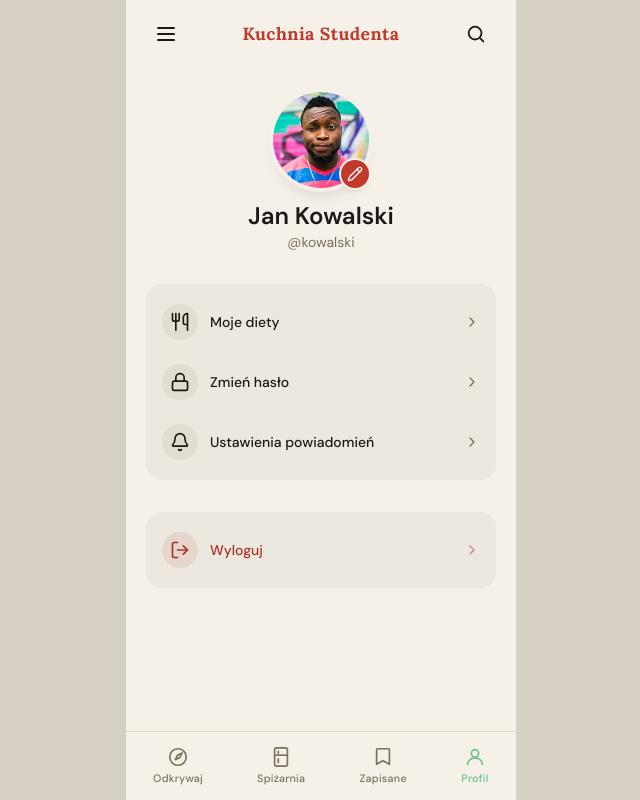
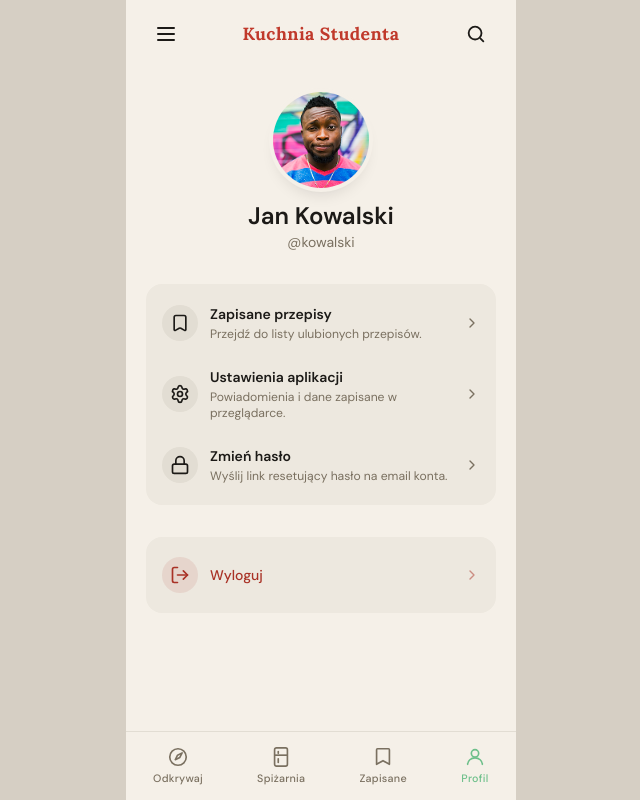
Before and after one commit to zuzka-szczelina/studenckie_przepisy, a React (Vite) app in the folder studenckie_przepisy/: page /profil in a window 1280 px wide. Shown: the whole page, without its empty margins (319-959 px from the left). Built offline with nearby package versions, Linux system fonts and the light colour scheme; no server answers; sample sign-in values are in the browser's storage.

Commit message:
feat: update profile screen to remove mockups and add real features

```diff
--- a/studenckie_przepisy/src/components/profil/ProfileHeader.tsx
+++ b/studenckie_przepisy/src/components/profil/ProfileHeader.tsx
@@ -4,10 +4,11 @@ type ProfilHeaderProps = {
   username: string;
   userTag: string;
   avatar?: string;
+  onEdit?: () => void;
 }
 
 const ProfilHeader = (
-    { username, userTag, avatar }: ProfilHeaderProps
+    { username, userTag, avatar, onEdit }: ProfilHeaderProps
 ) => {
     return (
         <div
@@ -19,12 +20,16 @@ const ProfilHeader = (
                     alt={username}
                     className="w-24 h-24 rounded-full object-cover ring-4 ring-bg shadow-lg"
                 />
+                {onEdit && (
                     <button
+                        type="button"
+                        onClick={onEdit}
                         className="absolute bottom-0 right-0 w-7 h-7 bg-primary rounded-full flex items-center justify-center shadow-md ring-2 ring-bg"
                         aria-label="Edytuj zdjęcie"
                     >
                         <Pencil className="w-4 h-4 text-white"/>
                     </button>
+                )}
             </div>
             <h2 className="text-2xl font-bold text-text mt-3">{username}</h2>
             <p className="text-sm text-muted">{userTag}</p>
--- a/studenckie_przepisy/src/components/profil/ProfileMenuItem.tsx
+++ b/studenckie_przepisy/src/components/profil/ProfileMenuItem.tsx
@@ -5,19 +5,32 @@ import type { LucideIcon } from 'lucide-react'
 export type ProfileMenuItemProps = {
     icon: LucideIcon,
     text: string,
+    description?: string,
+    onClick?: () => void,
 }
 
 
-const ProfileMenuItem = ( {icon: Icon, text}: ProfileMenuItemProps) => {
+const ProfileMenuItem = ( {icon: Icon, text, description, onClick}: ProfileMenuItemProps) => {
     return (
-        <button className='relative flex items-center gap-3 w-full py-3'>
+        <button
+            type="button"
+            onClick={onClick}
+            className='relative flex items-center gap-3 w-full py-3 transition-colors hover:text-primary'
+        >
             <div
                 className="w-9 h-9 bg-surface2 rounded-full flex items-center justify-center flex-shrink-0"
                 aria-label={text}
             >
                 <Icon className="w-5 h-5 text-text"/>
             </div>
-            <p className='flex-1 text-left text-sm font-medium text-text'>{text}</p>
+            <div className="flex-1 text-left">
+                <p className='text-sm font-semibold text-text'>{text}</p>
+                {description && (
+                    <p className="mt-0.5 text-[0.76rem] leading-snug text-muted">
+                        {description}
+                    </p>
+                )}
+            </div>
             <ChevronRight className='w-4 h-4 text-muted flex-shrink-0'/>
         </button>
     )
--- a/studenckie_przepisy/src/components/profil/ProfileMenuList.tsx
+++ b/studenckie_przepisy/src/components/profil/ProfileMenuList.tsx
@@ -10,8 +10,8 @@ export type ProfileMenuListProps = {
 const ProfileMenuList = ({ items_props }: ProfileMenuListProps) => {
     return (
         <div className="flex flex-col bg-surface rounded-2xl px-4 py-2 mt-2">
-            {items_props.map(({icon, text}) =>(
-                <ProfileMenuItem key={text} icon={icon} text={text}/>
+            {items_props.map((item) =>(
+                <ProfileMenuItem key={item.text} {...item}/>
             ))}
         </div>
     )
--- a/studenckie_przepisy/src/screens/ProfileScreen.tsx
+++ b/studenckie_przepisy/src/screens/ProfileScreen.tsx
@@ -2,19 +2,56 @@ import ProfileHeader from "../components/profil/ProfileHeader";
 import userAvatar from "../assets/avatars/jan_kowalski_avatar.png";
 import ProfileMenuList from "../components/profil/ProfileMenuList";
 import type { ProfileMenuItemProps } from "../components/profil/ProfileMenuItem";
+import { sendPasswordResetEmail } from "firebase/auth";
+import { useNavigate } from "react-router-dom";
+import { useState } from "react";
+import { auth } from "../firebase";
+import useAuth from "../hooks/useAuth";
 
 
-import { Utensils, Bell, Lock } from 'lucide-react'
+import { Bookmark, Lock, Settings } from 'lucide-react'
 import ProfileLogoutButton from "../components/profil/ProfileLogoutButton";
 
-const menu_items_props: ProfileMenuItemProps[] = [
-  {icon: Utensils, text: "Moje diety"},
-  {icon: Lock, text: "Zmień hasło"},
-  {icon: Bell, text: "Ustawienia powiadomień"},
-];
+export default function ProfilScreen() {
+  const navigate = useNavigate();
+  const { user } = useAuth();
+  const [notice, setNotice] = useState<string | null>(null);
 
+  const handlePasswordReset = async () => {
+    if (!user?.email) {
+      setNotice("To konto nie ma przypisanego adresu email do resetu hasła.");
+      return;
+    }
 
-export default function ProfilScreen() {
+    try {
+      await sendPasswordResetEmail(auth, user.email);
+      setNotice(`Wysłano link do zmiany hasła na adres ${user.email}.`);
+    } catch {
+      setNotice("Nie udało się wysłać linku resetującego hasło. Spróbuj ponownie później.");
+    }
+  };
+
+  const menu_items_props: ProfileMenuItemProps[] = [
+    {
+      icon: Bookmark,
+      text: "Zapisane przepisy",
+      description: "Przejdź do listy ulubionych przepisów.",
+      onClick: () => navigate("/zapisane"),
+    },
+    {
+      icon: Settings,
+      text: "Ustawienia aplikacji",
+      description: "Powiadomienia i dane zapisane w przeglądarce.",
+      onClick: () => navigate("/ustawienia"),
+    },
+    {
+      icon: Lock,
+      text: "Zmień hasło",
+      description: "Wyślij link resetujący hasło na email konta.",
+      onClick: handlePasswordReset,
+    },
+  ];
+
   return (
     <div className="flex flex-col gap-6 px-5 pt-6 pb-5">
       <ProfileHeader
@@ -22,6 +59,11 @@ export default function ProfilScreen() {
         userTag = "@kowalski"
         avatar={userAvatar}
       />
+      {notice && (
+        <div className="rounded-2xl border border-accent/30 bg-accent/15 px-4 py-3 text-[0.84rem] leading-relaxed text-accent-text">
+          {notice}
+        </div>
+      )}
       <ProfileMenuList items_props={menu_items_props} />
       <ProfileLogoutButton />
     </div>
--- a/studenckie_przepisy/src/screens/SettingsScreen.jsx
+++ b/studenckie_przepisy/src/screens/SettingsScreen.jsx
@@ -1,5 +1,6 @@
 import { useState } from "react";
-import { Bell, Languages, Moon, ShieldCheck } from "lucide-react";
+import { Bell, BookmarkX, RotateCcw } from "lucide-react";
+import useLocalStorageState from "use-local-storage-state";
 
 function Toggle({ checked, onChange, label }) {
   return (
@@ -24,7 +25,7 @@ function Toggle({ checked, onChange, label }) {
   );
 }
 
-function SettingsRow({ icon: Icon, title, description, checked, onChange }) {
+function SettingsRow({ icon: Icon, title, description, children }) {
   return (
     <div className="flex items-center gap-3 py-3.5 border-b border-shell last:border-b-0">
       <div className="w-9 h-9 bg-surface2 rounded-full flex items-center justify-center flex-shrink-0">
@@ -36,16 +37,46 @@ function SettingsRow({ icon: Icon, title, description, checked, onChange }) {
           {description}
         </p>
       </div>
-      <Toggle checked={checked} onChange={onChange} label={title} />
+      {children}
     </div>
   );
 }
 
+function ActionButton({ children, onClick, variant = "neutral" }) {
+  const styles = {
+    neutral: "bg-surface2 text-text hover:bg-shell",
+    danger: "bg-primary-h/10 text-primary-h hover:bg-primary-h/15",
+  };
+
+  return (
+    <button
+      type="button"
+      onClick={onClick}
+      className={`shrink-0 rounded-full px-3 py-2 text-[0.78rem] font-semibold transition-colors ${styles[variant]}`}
+    >
+      {children}
+    </button>
+  );
+}
+
 export default function SettingsScreen() {
-  const [notifications, setNotifications] = useState(true);
-  const [darkMode, setDarkMode] = useState(false);
-  const [simpleLanguage, setSimpleLanguage] = useState(true);
-  const [privacyHints, setPrivacyHints] = useState(true);
+  const [notifications, setNotifications] = useLocalStorageState("settings.notifications", {
+    defaultValue: true,
+  });
+  const [savedRecipies, setSavedRecipies] = useLocalStorageState("savedRecipies", {
+    defaultValue: [],
+  });
+  const [message, setMessage] = useState(null);
+
+  const clearSavedRecipes = () => {
+    setSavedRecipies([]);
+    setMessage("Lista zapisanych przepisów została wyczyszczona.");
+  };
+
+  const resetSettings = () => {
+    setNotifications(true);
+    setMessage("Ustawienia aplikacji zostały przywrócone.");
+  };
 
   return (
     <div className="flex flex-col gap-6 px-5 pt-6 pb-5">
@@ -54,39 +85,42 @@ export default function SettingsScreen() {
           Ustawienia
         </h1>
         <p className="mt-1 text-[0.88rem] leading-relaxed text-muted">
-          Dostosuj aplikację do swojego gotowania.
+          Zarządzaj preferencjami i danymi zapisanymi w tej przeglądarce.
         </p>
       </section>
+
+      {message && (
+        <div className="rounded-2xl border border-accent/30 bg-accent/15 px-4 py-3 text-[0.84rem] leading-relaxed text-accent-text">
+          {message}
+        </div>
+      )}
 
       <section className="bg-surface rounded-2xl px-4 py-1 shadow-sm">
         <SettingsRow
           icon={Bell}
           title="Powiadomienia"
-          description="Przypomnienia o zapisanych przepisach i składnikach."
-          checked={notifications}
-          onChange={setNotifications}
-        />
+          description={notifications ? "Powiadomienia w aplikacji są włączone." : "Powiadomienia w aplikacji są wyłączone."}
+        >
+          <Toggle checked={notifications} onChange={setNotifications} label="Powiadomienia" />
+        </SettingsRow>
         <SettingsRow
-          icon={Moon}
-          title="Tryb ciemny"
-          description="Przygotowane miejsce na ciemniejszy motyw aplikacji."
-          checked={darkMode}
-          onChange={setDarkMode}
-        />
+          icon={BookmarkX}
+          title="Zapisane przepisy"
+          description={`Aktualnie zapisane: ${savedRecipies.length}.`}
+        >
+          <ActionButton onClick={clearSavedRecipes} variant="danger">
+            Wyczyść
+          </ActionButton>
+        </SettingsRow>
         <SettingsRow
-          icon={Languages}
-          title="Prostszy język"
-          description="Krótsze komunikaty i mniej technicznych określeń."
-          checked={simpleLanguage}
-          onChange={setSimpleLanguage}
-        />
-        <SettingsRow
-          icon={ShieldCheck}
-          title="Wskazówki prywatności"
-          description="Pokazuj podpowiedzi przy funkcjach konta."
-          checked={privacyHints}
-          onChange={setPrivacyHints}
-        />
+          icon={RotateCcw}
+          title="Reset ustawień"
+          description="Przywróć domyślne preferencje aplikacji."
+        >
+          <ActionButton onClick={resetSettings}>
+            Reset
+          </ActionButton>
+        </SettingsRow>
       </section>
     </div>
   );
```
Lines whose indentation alone changed are shown as unchanged.
